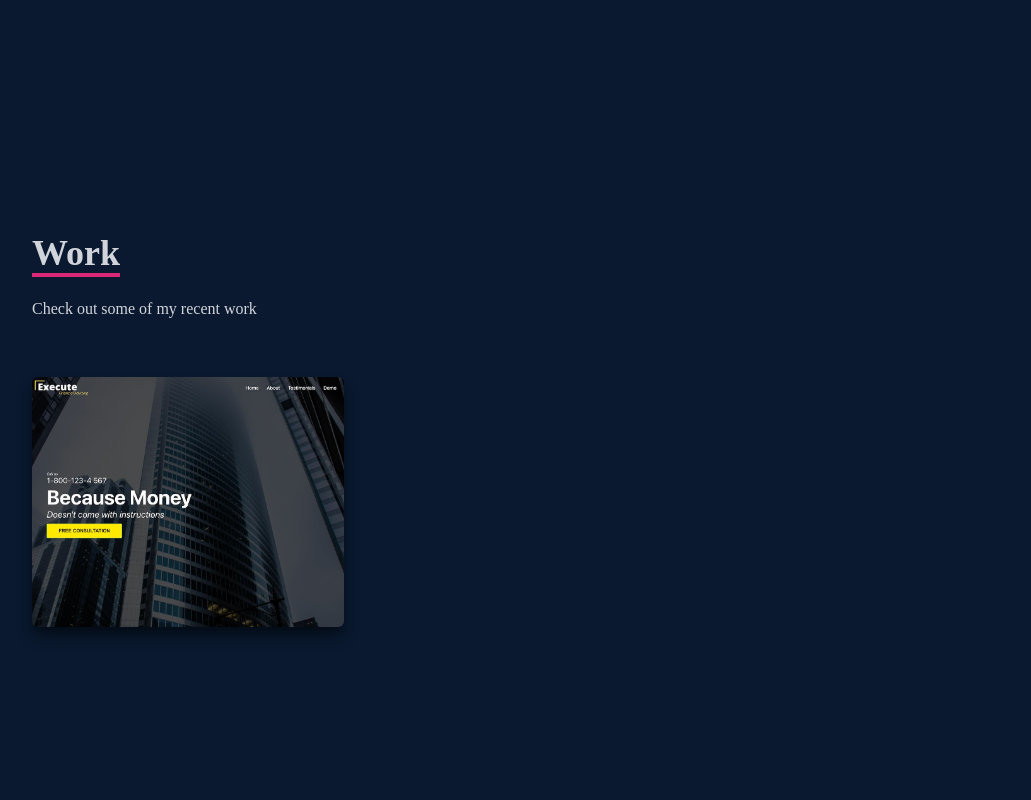
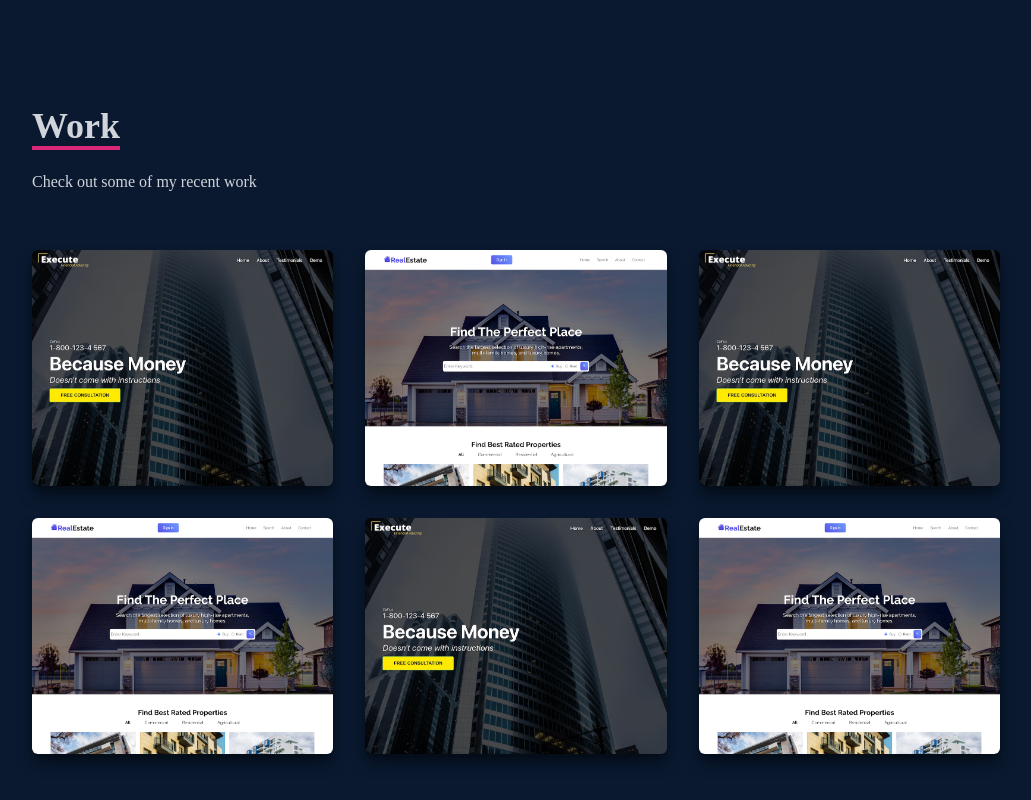
Before and after one commit to lucasdomene/portfolio, a React (Create React App) app: page / in a window 1280 px wide. Shown: the part 2370-3170 px from the top of the page, without its empty margins (124-1155 px from the left). Built offline with nearby package versions, Linux system fonts and the light colour scheme; the HTML template or start-up script is replaced by a standard one.

Commit message:
feat: Work updates

```diff
--- a/src/components/Work.jsx
+++ b/src/components/Work.jsx
@@ -3,6 +3,27 @@ import WorkImg from '../assets/projects/workImg.jpeg';
 import RealState from '../assets/projects/realestate.jpg';
 
 export default function Work() {
+  const projects = [
+    {
+      image: WorkImg,
+    },
+    {
+      image: RealState,
+    },
+    {
+      image: WorkImg,
+    },
+    {
+      image: RealState,
+    },
+    {
+      image: WorkImg,
+    },
+    {
+      image: RealState,
+    },
+  ];
+
   return (
     <div name="work" className="bg-primary w-full md:h-screen text-gray-300">
       <div className="max-w-[1000px] mx-auto p-4 flex flex-col justify-center w-full h-full">
@@ -13,16 +34,22 @@ export default function Work() {
           <p className="py-6">Check out some of my recent work</p>
         </div>
 
-        <div className="grid sm:grid-cols-2 md:grid-cols-3 gap-4">
-          <div
-            style={{ backgroundImage: `url(${WorkImg})` }}
-            className="shadow-lg shadow-[#040c16] group container rounded-md flex justify-center items-center mx-auto content-div"
-          >
-            <div className="opacity-0 group-hover:opacity-80">
-              <span className="text-2xl font-bold text-white tracking-wider">
-                React JS Application
-              </span>
-              <div className="pt-8 text-center">
+        <div className="grid sm:grid-cols-2 md:grid-cols-3 gap-8">
+          {projects.map((project) => (
+            <WorkItem image={project.image} />
+          ))}
+        </div>
+      </div>
+    </div>
+  );
+}
+
+function WorkItem({ image }) {
+  return (
+    <div className="relative shadow-lg shadow-[#040c16] group rounded-md flex justify-center items-center mx-auto">
+      <img src={image} alt="Work Item" className="rounded-md" />
+      <div className="absolute inset-0 opacity-0 group-hover:opacity-75 bg-purple-700" />
+      <div className="absolute inset-0 opacity-0 group-hover:opacity-100 flex justify-center items-center">
         <a href="https://www.google.com">
           <button className="text-center rounded-lg px-4 py-3 m-2 bg-white text-gray-700 font-bold text-lg">
             Demo
@@ -35,9 +62,5 @@ export default function Work() {
         </a>
       </div>
     </div>
-          </div>
-        </div>
-      </div>
-    </div>
   );
 }
--- a/src/index.css
+++ b/src/index.css
@@ -9,18 +9,3 @@
     @apply font-[Raleway];
   }
 }
-
-.content-div {
-  background-repeat: no-repeat;
-  background-size: cover;
-  background-position: center;
-  height: 250px;
-}
-
-.content-div:hover {
-  background-image: linear-gradient(
-    to right,
-    rgba(112, 157, 255, 0.8),
-    hsla(242, 74%, 61%, 0.8)
-  );
-}
```
Lines whose indentation alone changed are shown as unchanged.
